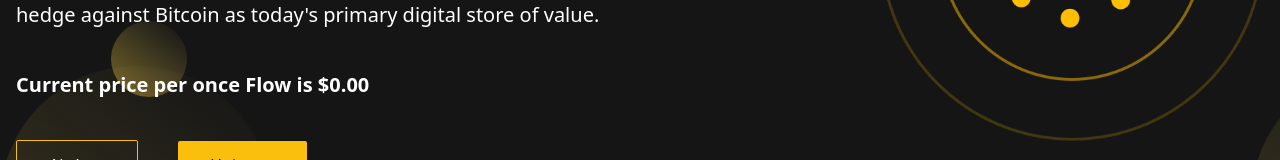
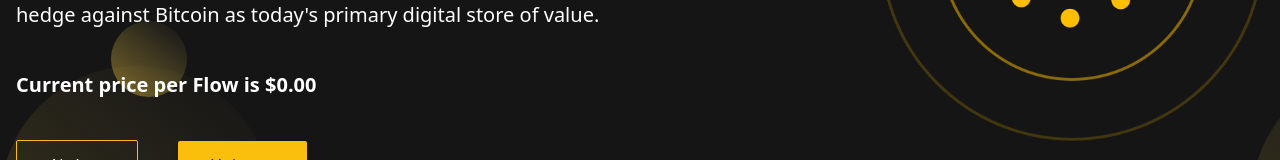
Before and after one commit to loogle18/flow-landing, a React (Create React App) app: page / in a window 1280 px wide. Shown: the part 460-620 px from the top of the page. Built offline with nearby package versions, Linux system fonts and the light colour scheme; no server answers.

Commit message:
Update src/components/hero.tsx
Co-authored-by: fhzno <70105195+fhzno@users.noreply.github.com>

```diff
--- a/src/components/hero.tsx
+++ b/src/components/hero.tsx
@@ -24,7 +24,7 @@ const Hero: React.FC<IHero> = ({ flowprice }) => {
           </p>
 
           <h3 className='text-lg my-10'>
-            Current price per once Flow is ${Number(flowprice).toFixed(2)}
+            Current price per Flow is ${Number(flowprice).toFixed(2)}
           </h3>
           <div className='mt-10 space-x-10'>
             <SecondaryButton text='Airdrop' />
```
